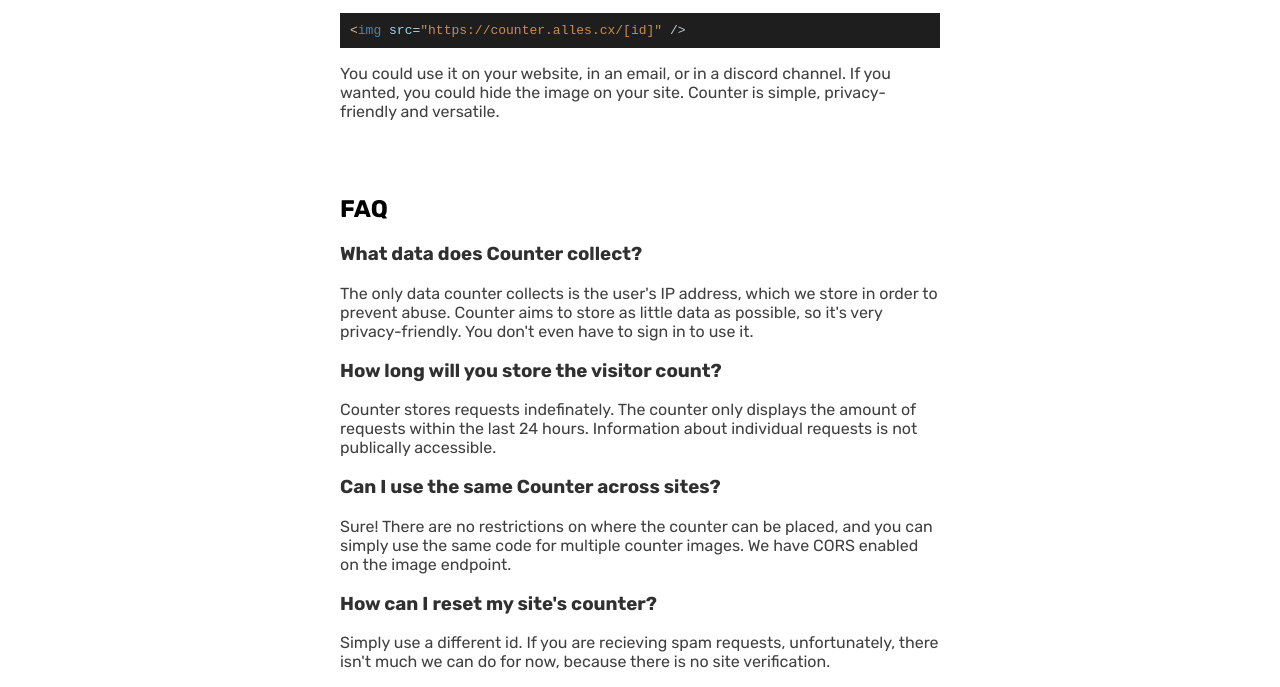
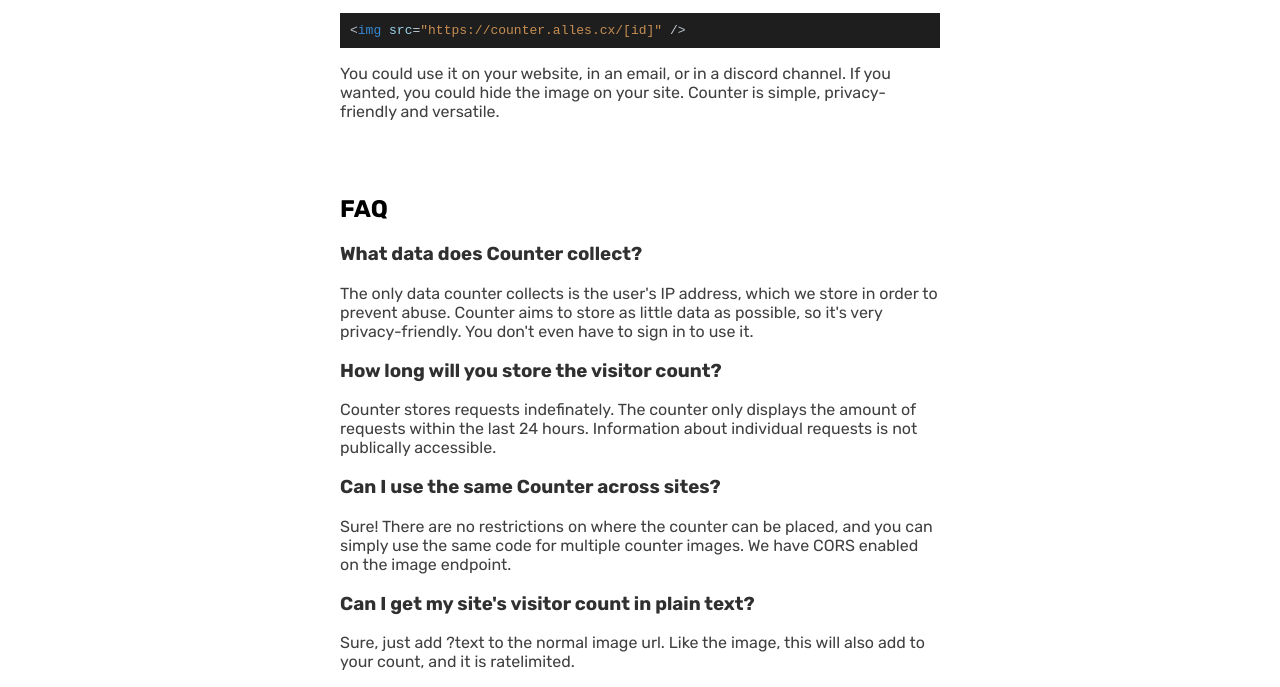
Before and after one commit to Alles-Graveyard/counter, a website: page site/index.html in a window 1280 px wide. Shown: the part 241-928 px from the top of the page. Drawn offline with Linux system fonts and the light colour scheme.

Commit message:
?text query parameter

```diff
--- a/site/index.html
+++ b/site/index.html
@@ -47,6 +47,12 @@
             We have CORS enabled on the image endpoint.
         </p>
 
+        <h3>Can I get my site's visitor count in plain text?</h3>
+        <p>
+            Sure, just add ?text to the normal image url.
+            Like the image, this will also add to your count, and it is ratelimited.
+        </p>
+
         <h3>How can I reset my site's counter?</h3>
         <p>
             Simply use a different id.
```
Also changed, not shown: index.js (+9 -5 lines).
